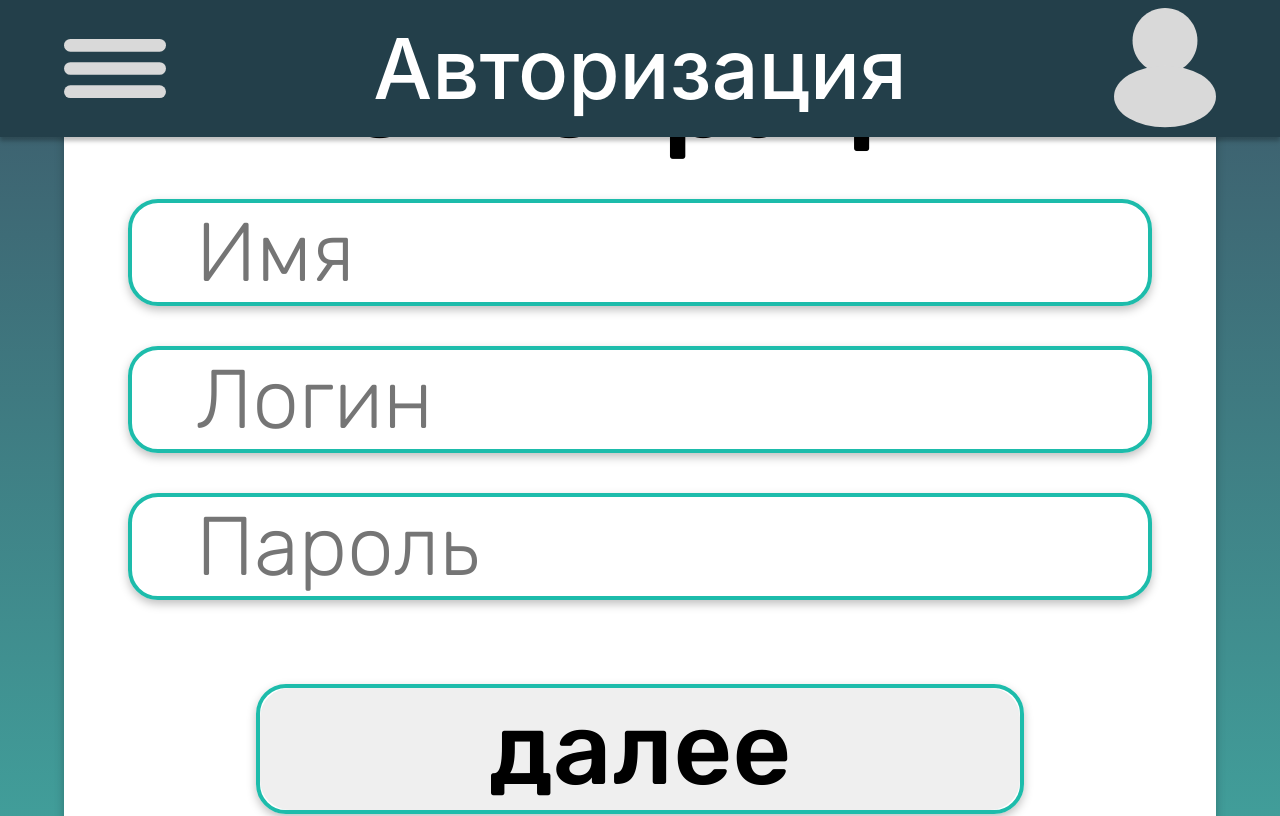
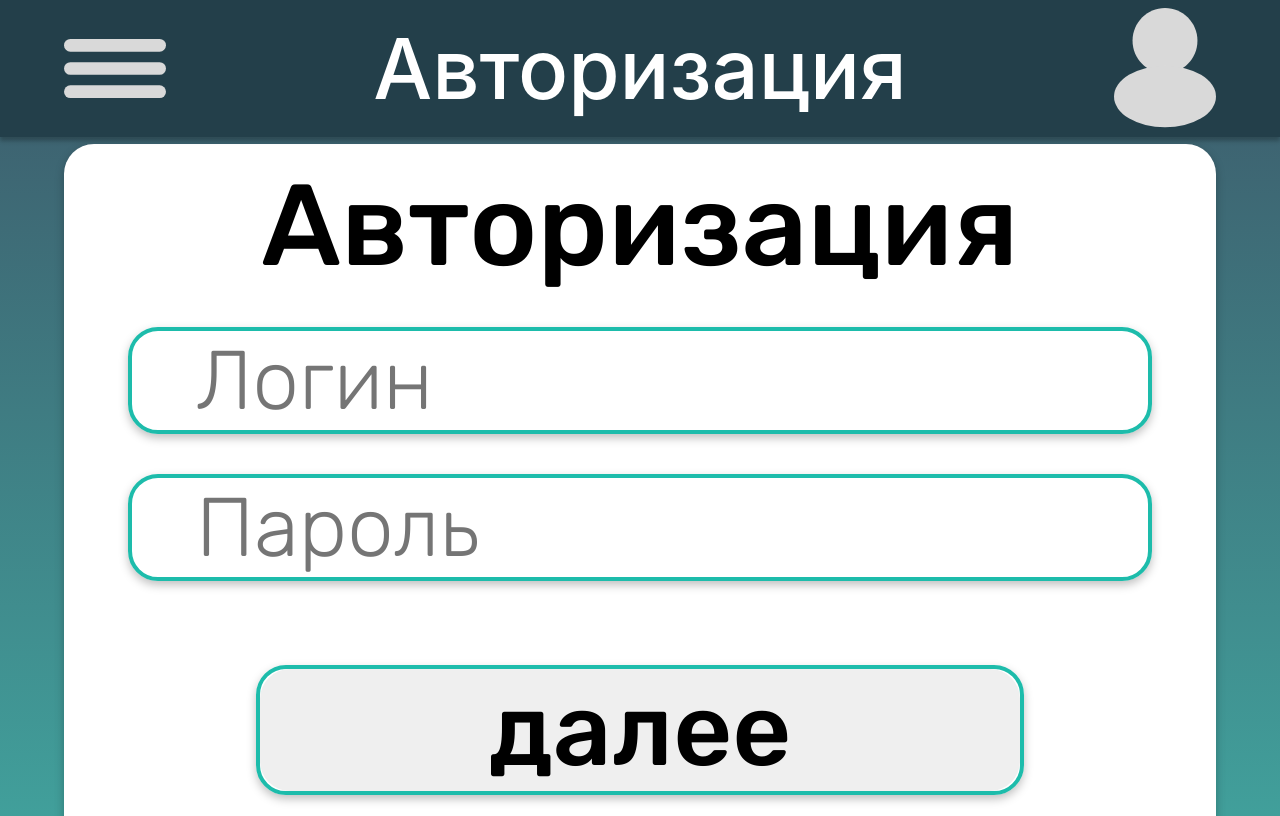
Before and after one commit to nek00oo/Sugar_Frontend, a React (Create React App) app: page /authorization in a window 1280 px wide. Shown: the top 816 px of the page. Built offline with nearby package versions, Linux system fonts and the light colour scheme.

Commit message:
fix Authorization.js

```diff
--- a/src/Pages/Authorization/Authorization.js
+++ b/src/Pages/Authorization/Authorization.js
@@ -1,7 +1,7 @@
 import s from "../../Components/UI/Wrapper.module.css";
 import Header from "../../Components/Header/NavBarHeader/Header";
 import CreateAccount from "./CreateAccount/CreateAccount";
-import s1 from "../Register/Register.module.css";
+import s1 from "./Authorization.module.css"
 import BorderInput from "../../Components/UI/Input/BorderInput";
 import BorderButton from "../../Components/UI/Button/BorderButton";
 
@@ -9,14 +9,15 @@ const Authorization = () => {
     return (
         <div className={s.Wrapper}>
             <Header title="Авторизация"/>
+            <div className={s1.Body}>
             <form className={s1.Form}>
-                <div><h2 className={s1.Header}>Регистрация</h2></div>
-                <BorderInput placeholder={'Имя'} type={'text'} />
+                <div><h2 className={s1.Header}>Авторизация</h2></div>
                 <BorderInput placeholder={'Логин'}/>
                 <BorderInput placeholder={'Пароль'} type={"password"}/>
                 <BorderButton type={"submit"}>далее</BorderButton>
             </form>
             <CreateAccount/>
+            </div>
         </div>
     );
 }
--- a/src/Pages/Register/Register.js
+++ b/src/Pages/Register/Register.js
@@ -23,7 +23,7 @@ const Register = () => {
 
     return (
         <div className={s.Wrapper}>
-            <Header/>
+            <Header title="Регистрация"/>
             <div className={s1.Body}>
                 <form className={s1.Form} onSubmit={reg}>
                     <div><h2 className={s1.Header}>Регистрация</h2></div>
```
